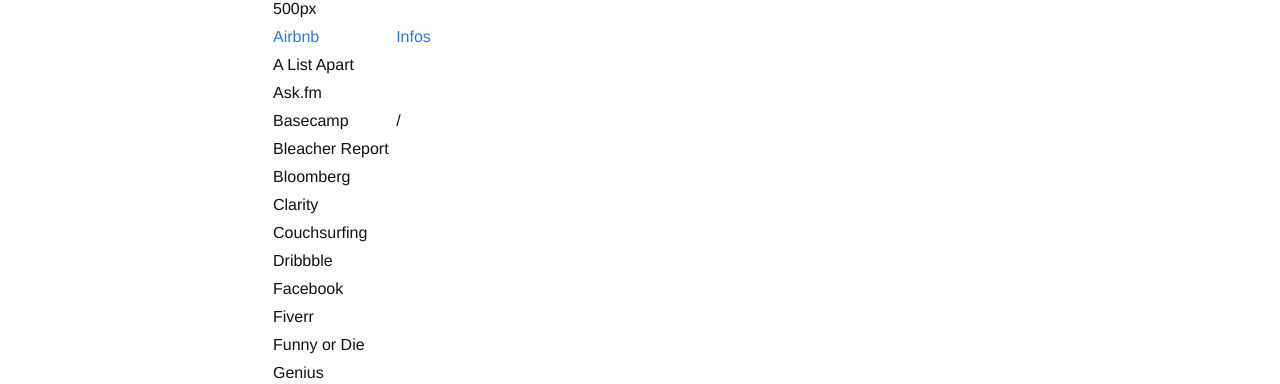
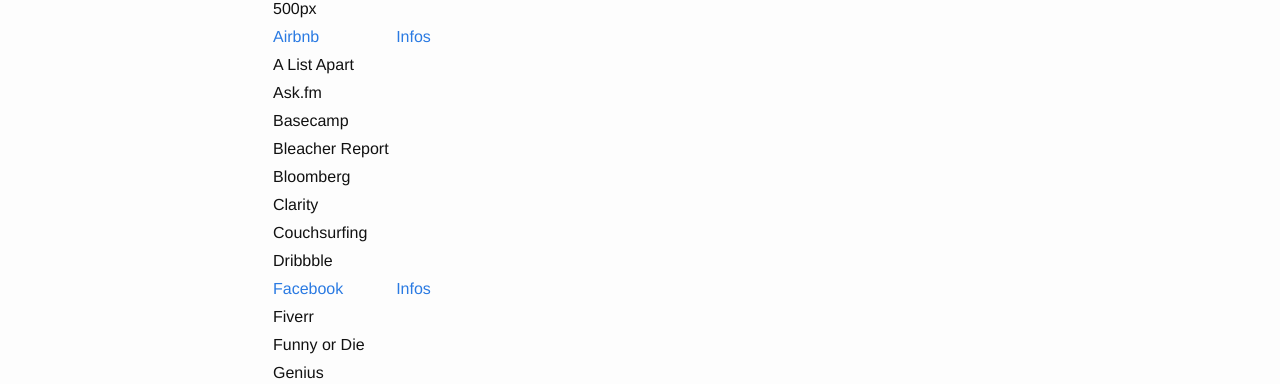
Before and after one commit to Godfather27/internships, a Jekyll site: the page built from about.md, in a window 1280 px wide. Shown: the part 495-879 px from the top of the page. Built offline with Jekyll 4.4.1, drawn with Linux system fonts in a browser that asks for light colours.

Commit message:
update about

```diff
--- a/about.md
+++ b/about.md
@@ -21,7 +21,7 @@ permalink: /about/
 |---|---|
 |Ask.fm|  |
 |---|---|
-|Basecamp|  /
+|Basecamp|
 |---|---|
 |Bleacher Report|  |
 |---|---|
@@ -33,7 +33,7 @@ permalink: /about/
 |---|---|
 |Dribbble|  |
 |---|---|
-|Facebook|  |
+|[Facebook](https://www.facebook.com/)| [Infos]({{site.url}}{{site.baseurl}}/facebook) |
 |---|---|
 |Fiverr|  |
 |---|---|
```
